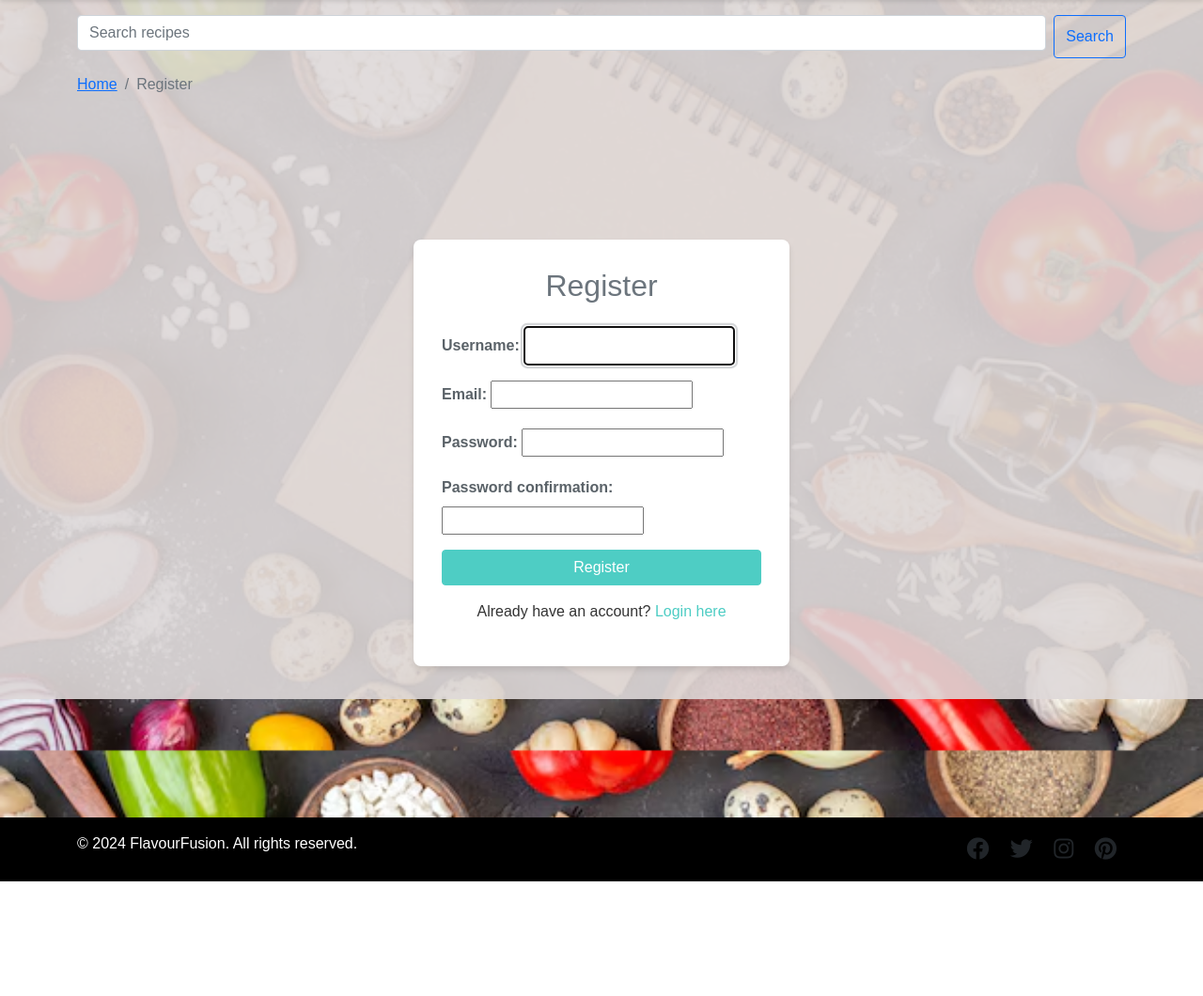
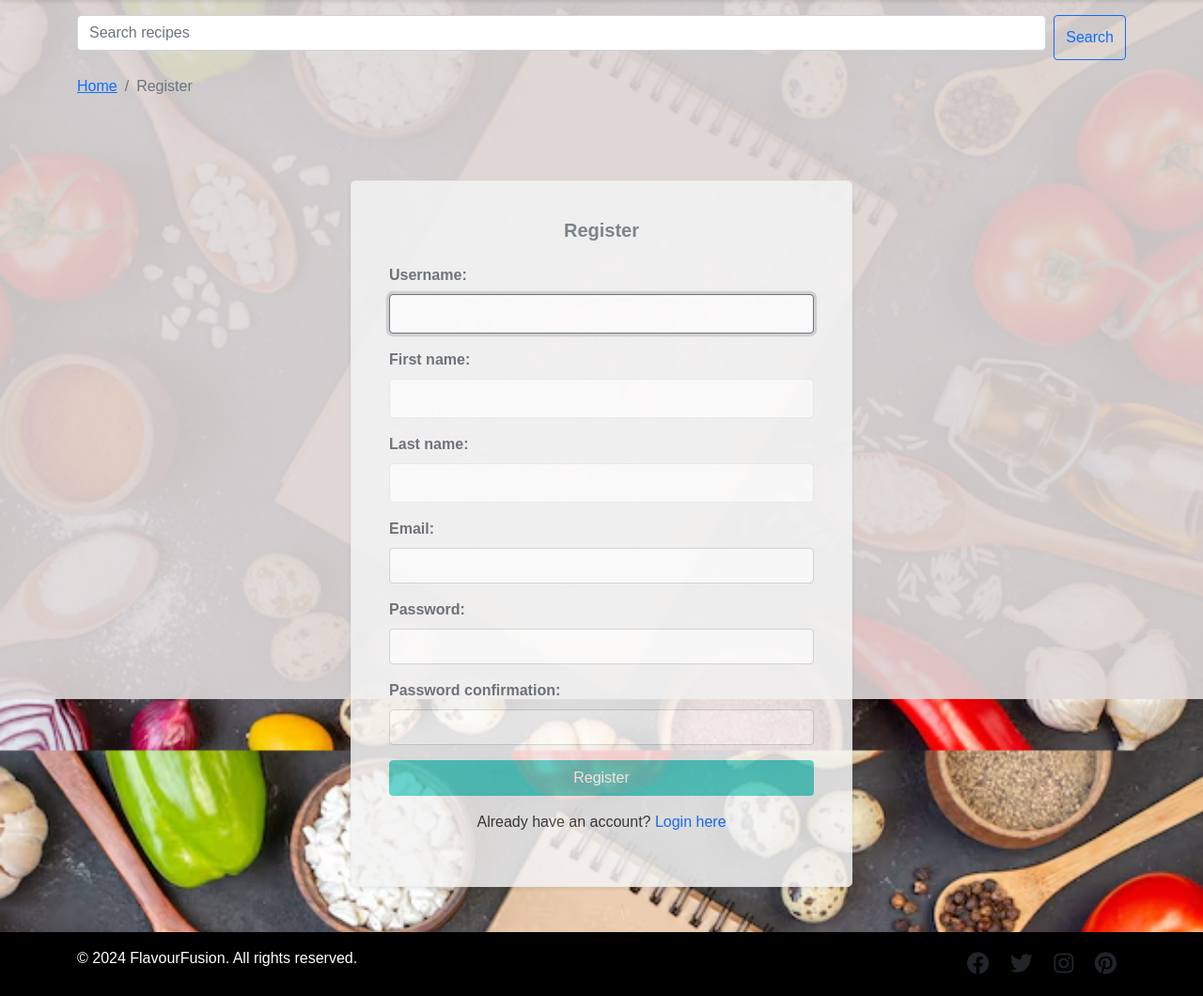
Before and after one commit to owuradaps/Flavour-Fusion-Pro, a Django app: page /account/register/ in a window 1280 px wide. Shown: the part 56-1116 px from the top of the page at 94% size. Before the commit the page ends 994 px from the top, so only its background shows below. Run offline with Django 5.2, Linux system fonts and the light colour scheme.

Commit message:
update registration form

```diff
--- a/account/forms.py
+++ b/account/forms.py
@@ -4,11 +4,18 @@
 from .models import Profile
 
 class UserRegistrationForm(UserCreationForm):
-    email = forms.EmailField()
+    first_name = forms.CharField(max_length=30, required=True)
+    last_name = forms.CharField(max_length=30, required=True)
+    email = forms.EmailField(required=True)
 
     class Meta:
         model = User
-        fields = ['username', 'email', 'password1', 'password2']
+        fields = ['username', 'first_name', 'last_name', 'email', 'password1', 'password2']
+
+    def __init__(self, *args, **kwargs):
+        super().__init__(*args, **kwargs)
+        for field in self.fields.values():
+            field.widget.attrs['class'] = 'form-control'
 
 class UserUpdateForm(forms.ModelForm):
     email = forms.EmailField()
--- a/account/views.py
+++ b/account/views.py
@@ -14,7 +14,6 @@
 from .models import UserProfile
 from recipe.views import get_breadcrumbs
 
-
 def register(request):
     breadcrumbs = get_breadcrumbs([
         {'title': 'Register'}
@@ -23,7 +22,10 @@
     if request.method == 'POST':
         form = UserRegistrationForm(request.POST)
         if form.is_valid():
-            user = form.save()
+            user = form.save(commit=False)
+            user.first_name = form.cleaned_data['first_name']
+            user.last_name = form.cleaned_data['last_name']
+            user.save()
             login(request, user)
             messages.success(request, f'Account created successfully for {user.username}!')
             return redirect('account:profile')
--- a/templates/account/register.html
+++ b/templates/account/register.html
@@ -3,9 +3,12 @@
 {% block title %}Register - FlavourFusion{% endblock %}
 
 {% block content %}
-<div class="login-container">
-    <div class="login-form">
-        <h2 class="text-center mb-4">Register</h2>
+<div class="container mt-5">
+    <div class="row justify-content-center">
+        <div class="col-12 col-sm-10 col-md-8 col-lg-6">
+            <div class="card">
+                <div class="card-body">
+                    <h2 class="card-title text-center mb-4">Register</h2>
                     <form method="post" novalidate>
                         {% csrf_token %}
                         {% for field in form %}
@@ -26,4 +29,24 @@
                     </div>
                 </div>
             </div>
+        </div>
+    </div>
+</div>
 {% endblock %}
+
+{% block extra_css %}
+<style>
+    @media (max-width: 575.98px) {
+        .card {
+            border: none;
+            background-color: transparent;
+        }
+        .card-body {
+            padding: 0;
+        }
+    }
+    .form-control {
+        margin-bottom: 10px;
+    }
+</style>
+{% endblock %}
--- a/templates/base.html
+++ b/templates/base.html
@@ -34,7 +34,7 @@
 
           {% if user.is_authenticated %}
           <div class="welcome-message d-flex align-items-center mb-2 mb-lg-0 text-white">
-            <span class="me-2">Welcome, {{ user.username }}</span>
+            <span class="me-2">You Are Welcome, {{ user.username }}</span>
             <img src="{% static 'images/hand-shake.png' %}" width="30" height="30" alt="welcome clap" class="rounded-circle" />
           </div>
           {% endif %}
```
Lines whose indentation alone changed are shown as unchanged.
